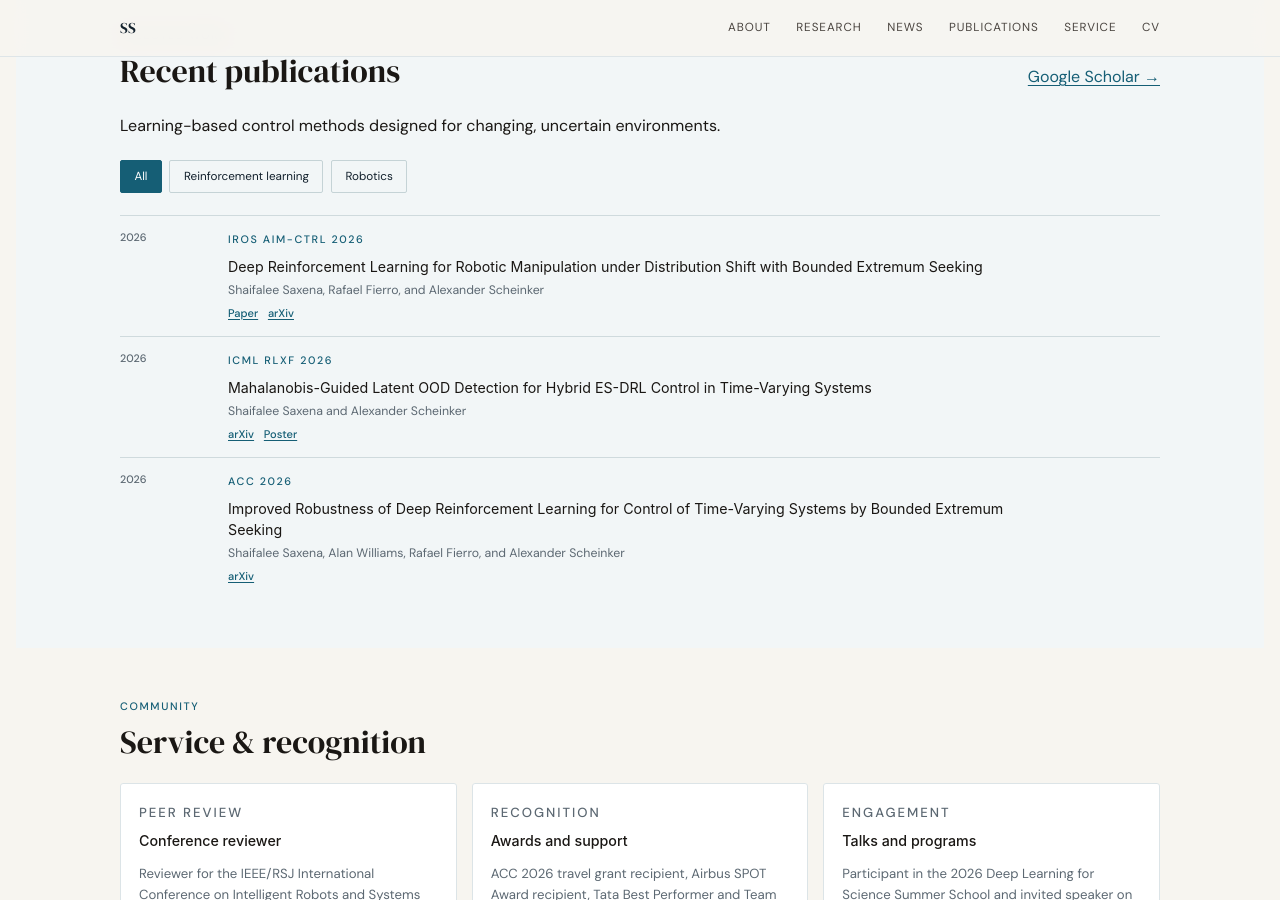
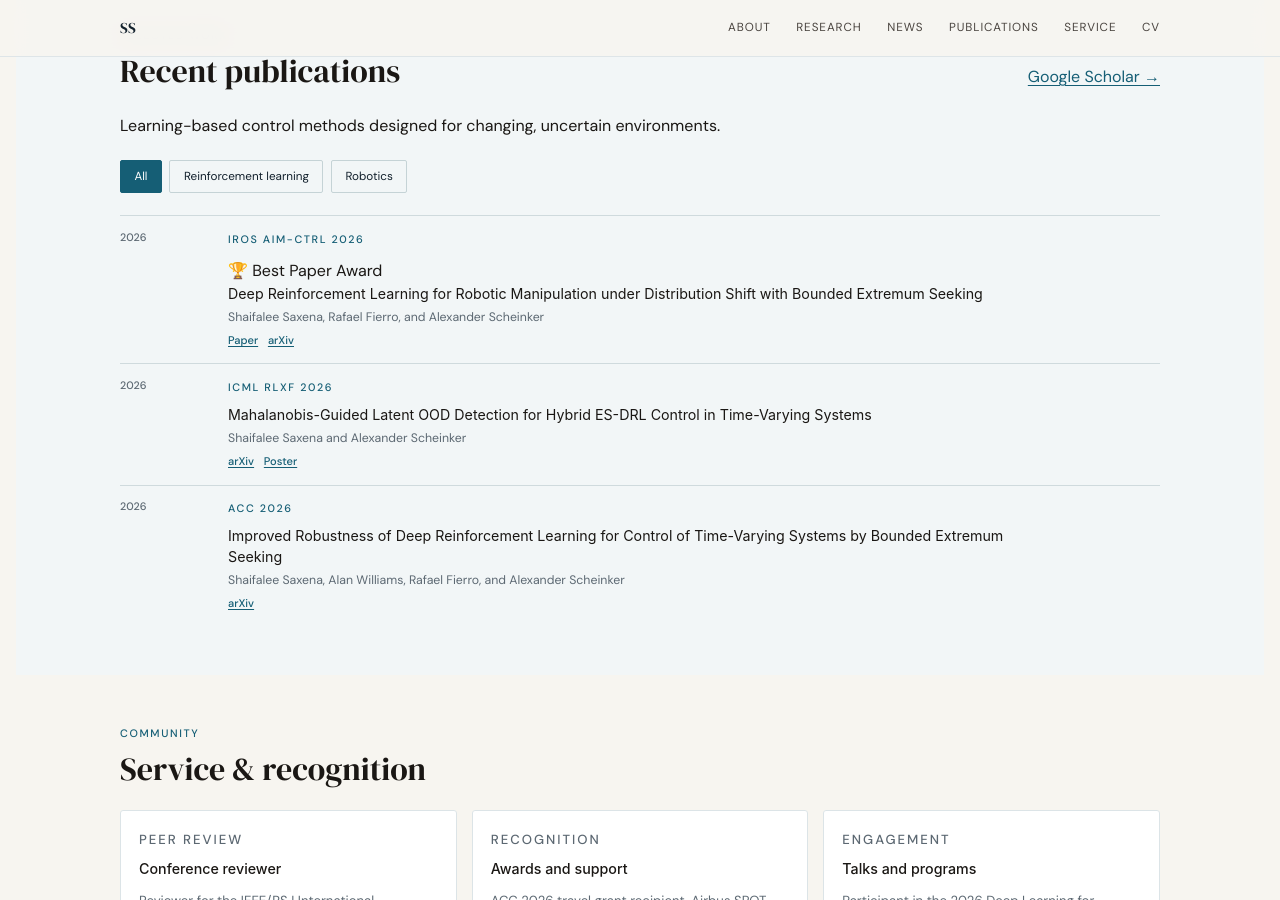
Before and after one commit to shaifaleesaxena/shaifaleesaxena.github.io, a Jekyll site: the page built from _pages/about.md, in a window 1280 px wide and 900 px high, scrolled down 2730 px. Built offline with Jekyll 4.4.1, drawn with Linux system fonts in a browser that asks for light colours.

Commit message:
Display award badge for publications with awards
Add award badge display for publications with awards.

```diff
--- a/_pages/about.md
+++ b/_pages/about.md
@@ -123,6 +123,9 @@ redirect_from:
           <div class="pub-meta"><span>{{ publication.year }}</span></div>
           <div>
             <p class="venue">{{ publication.venue }}</p>
+            {% if publication.award %}
+              <span class="award-badge">🏆 {{ publication.award }}</span>
+            {% endif %}
             <h3>{{ publication.title }}</h3>
             <p class="authors">{{ publication.authors }}</p>
             <div class="pub-links">
```
